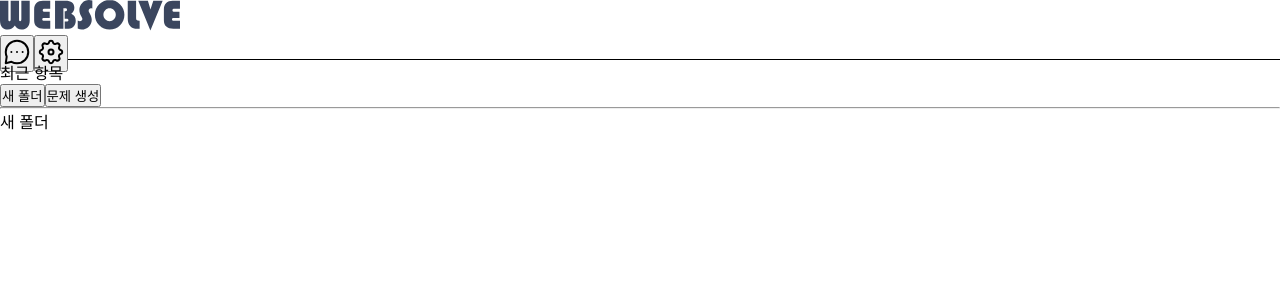
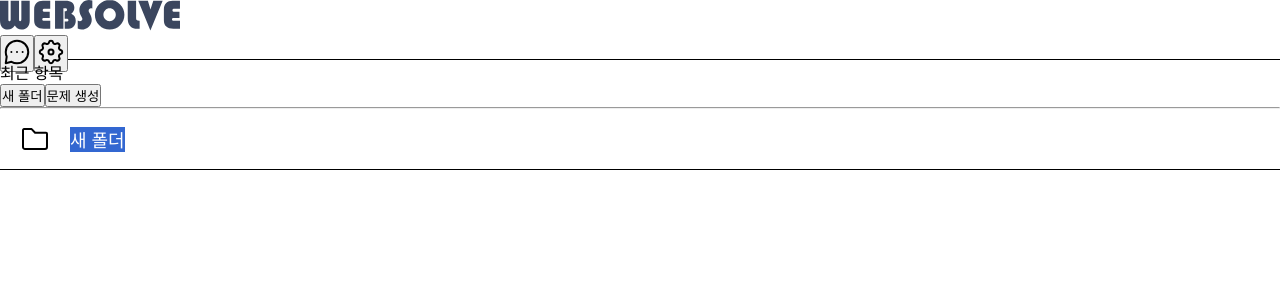
Before and after one commit to AlMatch-WebSolve/frontend, a React (Vite) app: page /workspace in a window 1280 px wide. Both pictures are taken after a click on the button "새 폴더". Shown: the top 300 px of the page. Built offline with nearby package versions, Linux system fonts and the light colour scheme; a web font is replaced by a local one.

Commit message:
새폴더 기능 추가

```diff
--- /dev/null
+++ b/src/components/workspace/WorkSpaceFolderItem/WorkSpaceFolderItem.jsx
@@ -0,0 +1,121 @@
+// WorkSpaceFolderItem.jsx
+import React, { useState, useEffect, useRef } from 'react';
+import styles from './WorkSpaceFolderItem.module.css';
+import FolderIcon from '../../../assets/icons/folder.svg';
+import DotsIcon from '../../../assets/icons/dot-horizontal.svg';
+
+const WorkSpaceFolderItem = ({ id, initialName, isInitialEditing, onNameConfirm, onDelete, top, left }) => {
+  const [isEditing, setIsEditing] = useState(isInitialEditing || false);
+  const [name, setName] = useState(initialName || '');
+  const [showDropdown, setShowDropdown] = useState(false);
+  const inputRef = useRef(null);
+  const dropdownRef = useRef(null);
+
+  useEffect(() => {
+    if (inputRef.current && isEditing) {
+      inputRef.current.focus();
+      inputRef.current.select();
+    }
+  }, [isEditing]);
+
+  useEffect(() => {
+    const handleClickOutside = (event) => {
+      if (dropdownRef.current && !dropdownRef.current.contains(event.target)) {
+        setShowDropdown(false);
+      }
+    };
+
+    document.addEventListener('mousedown', handleClickOutside);
+    return () => {
+      document.removeEventListener('mousedown', handleClickOutside);
+    };
+  }, []);
+
+  const handleKeyDown = (e) => {
+    if (e.key === "Enter") {
+      const finalName = name.trim();
+      if (!finalName) {
+        alert("폴더 이름을 입력하세요.");
+        return;
+      }
+
+      setIsEditing(false);
+      if (onNameConfirm) {
+        onNameConfirm(finalName);
+      }
+    }
+  };
+
+  const handleBlur = () => {
+    const finalName = name.trim();
+    if (!finalName) {
+      setName(initialName);
+    } else {
+      setIsEditing(false);
+      if (onNameConfirm) {
+        onNameConfirm(finalName);
+      }
+    }
+  };
+
+  const toggleDropdown = () => {
+    setShowDropdown(prev => !prev);
+  };
+
+  const handleEdit = () => {
+    setIsEditing(true);
+    setShowDropdown(false);
+  };
+
+  const handleDelete = () => {
+    if (onDelete) {
+      onDelete();
+    }
+    setShowDropdown(false);
+  };
+
+  return (
+    <li
+      className={styles['folder-item']}
+      style={{ top: `${top}px`, left: `${left}px` }}
+    >
+      <span className={styles['folder-icon']}>
+        <img src={FolderIcon} alt="폴더 아이콘" />
+      </span>
+
+      {isEditing ? (
+        <input
+          ref={inputRef}
+          type="text"
+          className={styles['folder-name-input']}
+          value={name}
+          onChange={(e) => setName(e.target.value)}
+          onKeyDown={handleKeyDown}
+          onBlur={handleBlur}
+          placeholder="폴더명 입력 후 Enter"
+        />
+      ) : (
+        <div className={styles['file-name-container']}>
+          <span className={styles['folder-name-display']}>{name}</span>
+          <div className={styles['dropdown-container']} ref={dropdownRef}>
+            <button
+              className={styles['dots-button']}
+              onClick={toggleDropdown}
+            >
+              <img src={DotsIcon} alt="더보기" className={styles['dots-icon']} />
+            </button>
+
+            {showDropdown && (
+              <div className={styles.dropdown}>
+                <button onClick={handleEdit} className={styles['dropdown-item']}>이름 수정</button>
+                <button onClick={handleDelete} className={styles['dropdown-item']}>폴더 삭제</button>
+              </div>
+            )}
+          </div>
+        </div>
+      )}
+    </li>
+  );
+};
+
+export default WorkSpaceFolderItem;
--- /dev/null
+++ b/src/components/workspace/WorkSpaceFolderItem/WorkSpaceFolderItem.module.css
@@ -0,0 +1,101 @@
+/* WorkSpaceFolderItem.module.css */
+.fileInputItem {
+  /* 파일 입력 중일 때 스타일 */
+}
+
+.folder-item {
+  position: relative;
+  display: flex;
+  align-items: center;
+  gap: 20px;
+  padding: 15px 20px;
+  cursor: pointer;
+  border-bottom: 1px solid #000000;
+}
+
+/* 폴더 아이콘 이미지 크기 조정 */
+.folder-icon img {
+  width: 30px;
+  height: 30px;
+  vertical-align: middle;
+}
+
+/* 폴더 이름 입력 필드 스타일 */
+.folder-name-input {
+  width: 78px;
+  height: 25px;
+  border: none;
+  font-size: 18px;
+  outline: none;
+  background: transparent;
+  flex-grow: 1;
+  padding: 0;
+}
+
+/* 확정된 폴더 이름 표시 스타일 */
+.folder-name-display {
+  font-size: 18px;
+  flex-grow: 1;
+}
+
+/* 폴더 이름과 더보기 버튼을 감싸는 컨테이너 */
+.file-name-container {
+  display: flex;
+  align-items: center;
+  justify-content: space-between;
+  flex-grow: 1;
+}
+
+/* 드롭다운 메뉴와 버튼을 감싸는 컨테이너 */
+.dropdown-container {
+  position: relative;
+  margin-left: 8px;
+}
+
+/* 점 세개 버튼 스타일 */
+.dots-button {
+  background: none;
+  border: none;
+  cursor: pointer;
+  padding: 2px;
+  display: flex;
+  align-items: center;
+  justify-content: center;
+}
+
+/* 점 세개 아이콘 크기 */
+.dots-icon {
+  width: 24px;
+  height: 24px;
+}
+
+/* 드롭다운 메뉴 스타일 */
+.dropdown {
+  position: absolute;
+  top: 100%;
+  right: 0;
+  background-color: white;
+  border: 1px solid #ddd;
+  border-radius: 4px;
+  box-shadow: 0 2px 8px rgba(0, 0, 0, 0.1);
+  z-index: 100;
+  width: 130px;
+  overflow: hidden;
+}
+
+/* 드롭다운 메뉴 아이템 (버튼) 스타일 */
+.dropdown-item {
+  width: 100%;
+  text-align: left;
+  padding: 10px 12px;
+  border: none;
+  background: none;
+  cursor: pointer;
+  font-size: 14px;
+  color: #333;
+}
+
+/* 드롭다운 메뉴 아이템 호버 효과 */
+.dropdown-item:hover {
+  background-color: #f5f5f5;
+}
--- a/src/pages/WorkspacePage/WorkspacePage.jsx
+++ b/src/pages/WorkspacePage/WorkspacePage.jsx
@@ -1,28 +1,54 @@
 import React, { useState } from 'react';
 import { Link } from 'react-router-dom';
-// import './WorkspacePage.module.css';
-import WorkSpaceProblemModal from '../../components/workspace/WorkSpaceProblemModal/WorkSpaceProblemModal';
+import WorkSpaceProblemModal from '../../components/workspace/WorkSpaceProblemModal/WorkSpaceProblemModal.jsx';
 import WorkSpaceProblemList from '../../components/workspace/WorkSpaceProblemList/WorkSpaceProblemList.jsx';
+import WorkSpaceFolderItem from '../../components/workspace/WorkSpaceFolderItem/WorkSpaceFolderItem.jsx';
 import '../../styles/global.css';
 import styles from './WorkspacePage.module.css';
 
+// 아이템 높이와 초기 위치 설정
+const ITEM_HEIGHT = 0; // 아이템 높이
+const INITIAL_TOP = 0; // 첫 아이템의 Y 위치
+const INITIAL_LEFT = 0; // 아이템의 X 위치
+
 function WorkspacePage() {
-
   // 모달 열림/닫힘 상태 관리
   const [IsModalOpen, setIsModalOpen] = useState(false);
   const [folders, setFolders] = useState([]);
+  const [selectedProblems, setSelectedProblems] = useState([]);
+  const [selectedFolderId, setSelectedFolderId] = useState(null);
 
   // 새 폴더 버튼 클릭 핸들러
   const handleNewFolder = () => {
     console.log('새 폴더 버튼 클릭 됨');
-    // 폴더 생성 로직 추가
-    setFolders(prev => [...prev, { name: "새 폴더"}]);
+    // 폴더 생성 로직 - 고유 ID와 편집 모드 추가
+    const newFolder = {
+      id: `folder-${Date.now()}-${Math.random().toString(36).substr(2, 9)}`,
+      name: "새 폴더",
+      isEditing: true // 생성 시 이름 편집 모드로 시작
+    };
+    setFolders(prev => [...prev, newFolder]);
+  };
+
+  // 폴더 이름 확정 핸들러
+  const handleFolderNameConfirm = (folderId, newName) => {
+    setFolders(prev =>
+      prev.map(folder =>
+        folder.id === folderId
+          ? { ...folder, name: newName, isEditing: false }
+          : folder
+      )
+    );
+  };
+
+  // 폴더 삭제 핸들러
+  const handleDeleteFolder = (folderId) => {
+    setFolders(prev => prev.filter(folder => folder.id !== folderId));
   };
 
   // 문제 생성 버튼 클릭 핸들러
   const handleNewProblem = () => {
     setIsModalOpen(true);
-    // 문제 생성 모달 로직 추가
   };
 
   // 모달 닫기 핸들러
@@ -30,16 +56,13 @@ function WorkspacePage() {
     setIsModalOpen(false);
   };
 
-  const [selectedProblems, setSelectedProblems] = useState([]);
-
   const handleSelectProblem = (problem) => {
     // 선택한 문제에 고유 ID 추가
     const newProblem = {
       ...problem,
       id: `problem-${Date.now()}-${Math.random().toString(36).substr(2, 9)}` // 완전히 고유한 ID 생성
-      // id: `problem-${Date.now()}` // 타임스탬프로 고유 ID 생성
     };
-    setSelectedProblems(prev => [...prev, newProblem]); // problem 대신 newProblem
+    setSelectedProblems(prev => [...prev, newProblem]); // newProblem 추가
   };
 
   return (
@@ -48,8 +71,7 @@ function WorkspacePage() {
         {/* 헤더 버튼 컴포넌트 */}
         <div className={styles.workSpaceButtonsHeaderContainer}>
           {/* 최근 항목 버튼 */}
-          <span
-            className={styles.workSpaceButtonsRecent}>최근 항목</span>
+          <span className={styles.workSpaceButtonsRecent}>최근 항목</span>
 
           {/* 오른쪽 버튼(새 폴더, 문제 생성) */}
           <div className={styles.workSpaceButtons}>
@@ -66,26 +88,35 @@ function WorkspacePage() {
               문제 생성
             </button>
           </div>
-
         </div>
         <hr className={styles.workSpaceButtonsUnderline} />
 
         {/* 메인 박스 컴포넌트 또는 선택된 문제 */}
         {selectedProblems.length > 0 || folders.length > 0 ? (
           <ul className={styles.folderList}>
-            {/* 폴더 목록 렌더링 */}
+            {/* 폴더 목록 렌더링 - 맨 위에 배치 */}
             {folders.map((folder, index) => (
-              <div key={`folder-${index}`} className={styles.folderItem}>
-                {folder.name}
-              </div>
+              <WorkSpaceFolderItem
+                key={folder.id}
+                id={folder.id}
+                initialName={folder.name}
+                isInitialEditing={folder.isEditing}
+                top={INITIAL_TOP + (index * ITEM_HEIGHT)}
+                left={INITIAL_LEFT}
+                onNameConfirm={(newName) => handleFolderNameConfirm(folder.id, newName)}
+                onDelete={() => handleDeleteFolder(folder.id)}
+              />
             ))}
-            {/* 문제 목록 렌더링 */}
-            {selectedProblems.map((problem) => (
+
+            {/* 문제 목록 렌더링 - 폴더 아래에 배치 */}
+            {selectedProblems.map((problem, index) => (
               <WorkSpaceProblemList
-                key={problem.id} // ID를 key로 사용
-                id={problem.id} // ID를 prop으로 전달
+                key={problem.id}
+                id={problem.id}
                 initialTitle={problem.title}
                 selectedLanguage={problem.selectedLanguage}
+                top={INITIAL_TOP + (folders.length * ITEM_HEIGHT) + (index * ITEM_HEIGHT)} // 폴더 아래에 배치
+                left={INITIAL_LEFT}
                 onFileNameConfirm={(name) => {
                   // 이름 변경 처리
                   setSelectedProblems(prev =>
@@ -103,25 +134,6 @@ function WorkspacePage() {
                 }}
               />
             ))}
-
-
-
-
-            {/* {selectedProblems.map((problem) => (
-              <WorkSpaceProblemList
-                key={problem.id}
-                id={problem.id}
-                // key={`problem-${index}`}
-                initialTitle={problem.title}
-                selectedLanguage={problem.selectedLanguage}
-                onFileNameConfirm={(name) => console.log(`파일 이름 확정: ${name}`)}
-                // 여기 onDelete prop 추가
-                onDelete={() => {
-                  setSelectedProblems(prev => prev.filter((_, i) => i !== index));
-                }}
-              />
-            ))} */}
-
           </ul>
         ) : (
           <div className={styles.workSpaceBox}>
--- a/src/pages/WorkspacePage/WorkspacePage.module.css
+++ b/src/pages/WorkspacePage/WorkspacePage.module.css
@@ -92,8 +92,11 @@
 }
 
   /* folder-list 내의 모든 아이템에 적용될 기본 스타일 */
-.folder-list {
+.folderList {
   position: relative;
-  width: 1600px;
-  height: 60px;
+  list-style: none;
+  padding: 0;
+  margin: 0;
+  width: 100%;
+  min-height: 500px; /* 필요에 따라 조정 */
 }
```
Also changed, not shown: src/components/workspace/FolderItem.jsx (deleted, +0 -8 lines), src/components/workspace/FolderItem.module.css (deleted).
